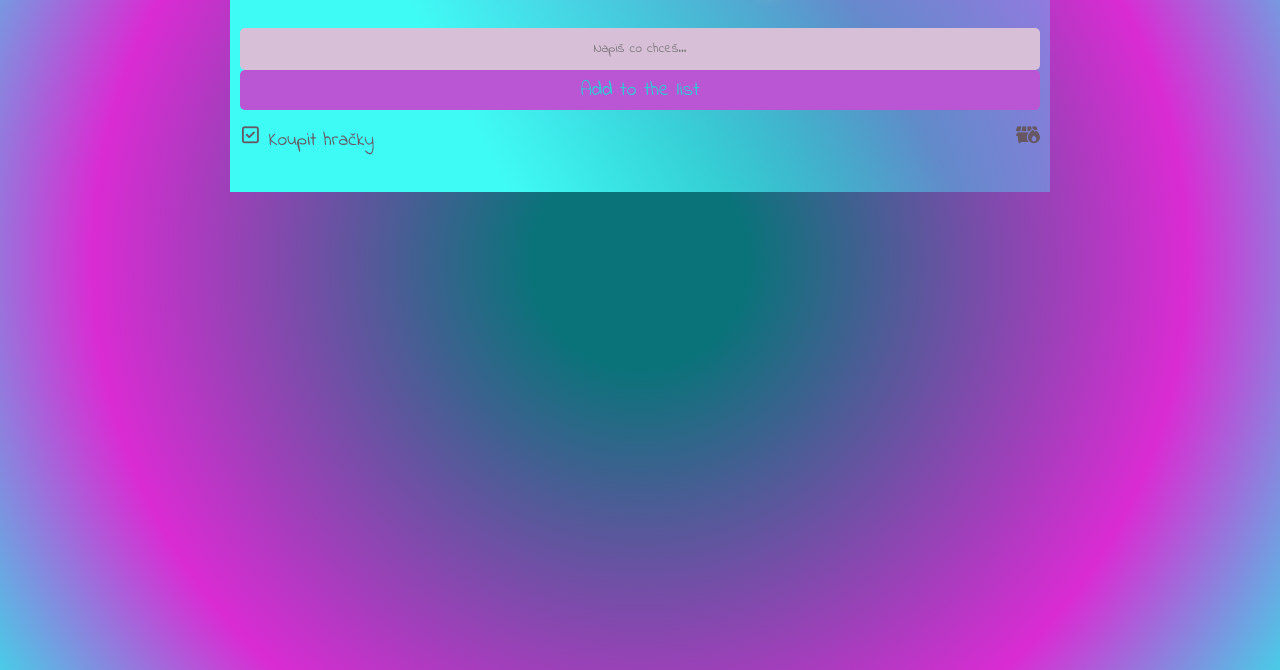
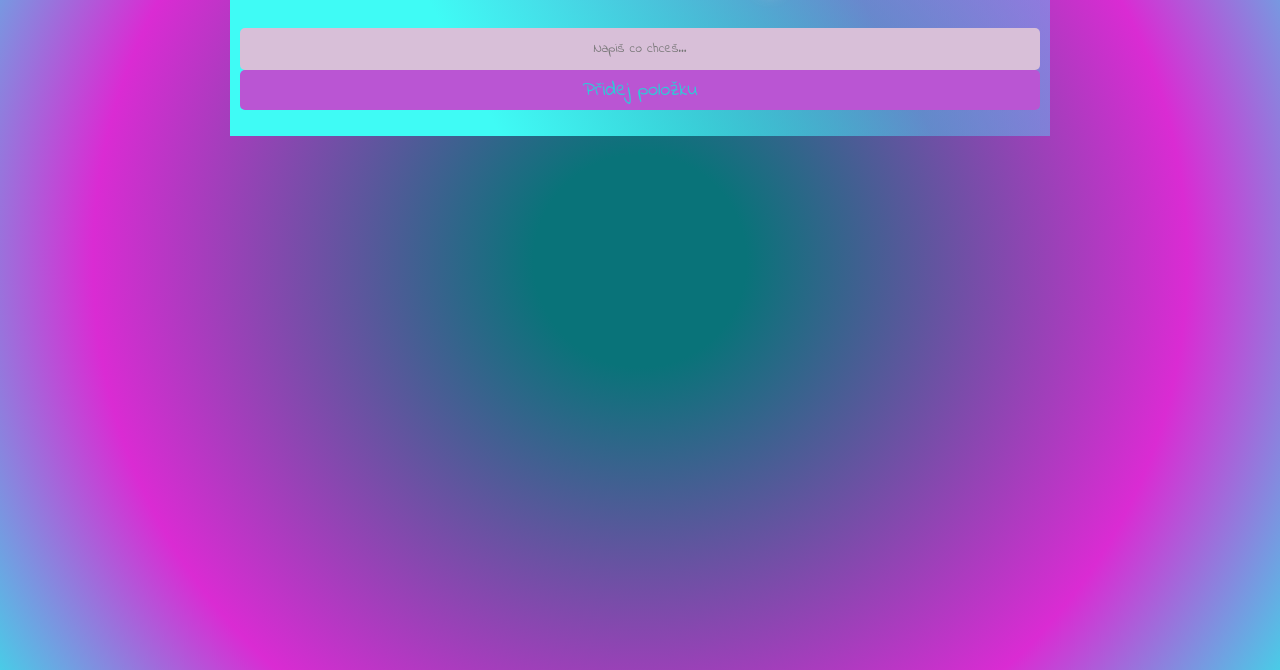
Before and after one commit to fikymar/My-first-To-do-list, a plain HTML site: page index.html in a window 1280 px wide. Both pictures are taken after a click on the icon 1028 px from the left and 283 px from the top of the page. Shown: the part 148-818 px from the top of the page. Drawn offline with nearby package versions, Linux system fonts and the light colour scheme.

Commit message:
opraven deleter, if else

```diff
--- a/index.html
+++ b/index.html
@@ -15,7 +15,7 @@
     <div class="container">
         <h2>Copak nám chybí?</h2>
         <input type="text" id="add" placeholder="Napiš co chceš...">
-        <button id="add1">Add to the list</button>
+        <button id="add1">Přidej položku</button>
             <ul>
                 <li>Koupit hračky<i id="deleter" class="fas fa-dumpster-fire"></i>
                     <i id="checker" class="far fa-check-square"></i></li>
--- a/scripts.js
+++ b/scripts.js
@@ -48,11 +48,13 @@ $("#checker").click(() => {
 
 $("button").click(() => {
     var hodnota = $("#add").val();
+    if (hodnota === "") {alert("To nebylo nic!")}
+    else {
     $("ul").append("<li>" + hodnota + "</li>");
     $("li:last-child").append('<i id="checker" class="far fa-check-square"></i>');
     $("li:last-child").append('<i id="deleter1" class="fas fa-dumpster-fire"></i>');
     $("input").val("");
-    if (hodnota === "") {alert("To nebylo nic!")}
+    }
 
   });
 /*
@@ -73,6 +75,10 @@ $("ul").on("click", "#checker", function(){
       $(this).parent().remove();
   });
 
+  $("ul").on("click", "#deleter", function() {
+    $("li:first-child").remove();
+});
+
   /*$("ul").on("click", "#deleter", function() {
     $(this).sibling().remove();
 });*/
```
